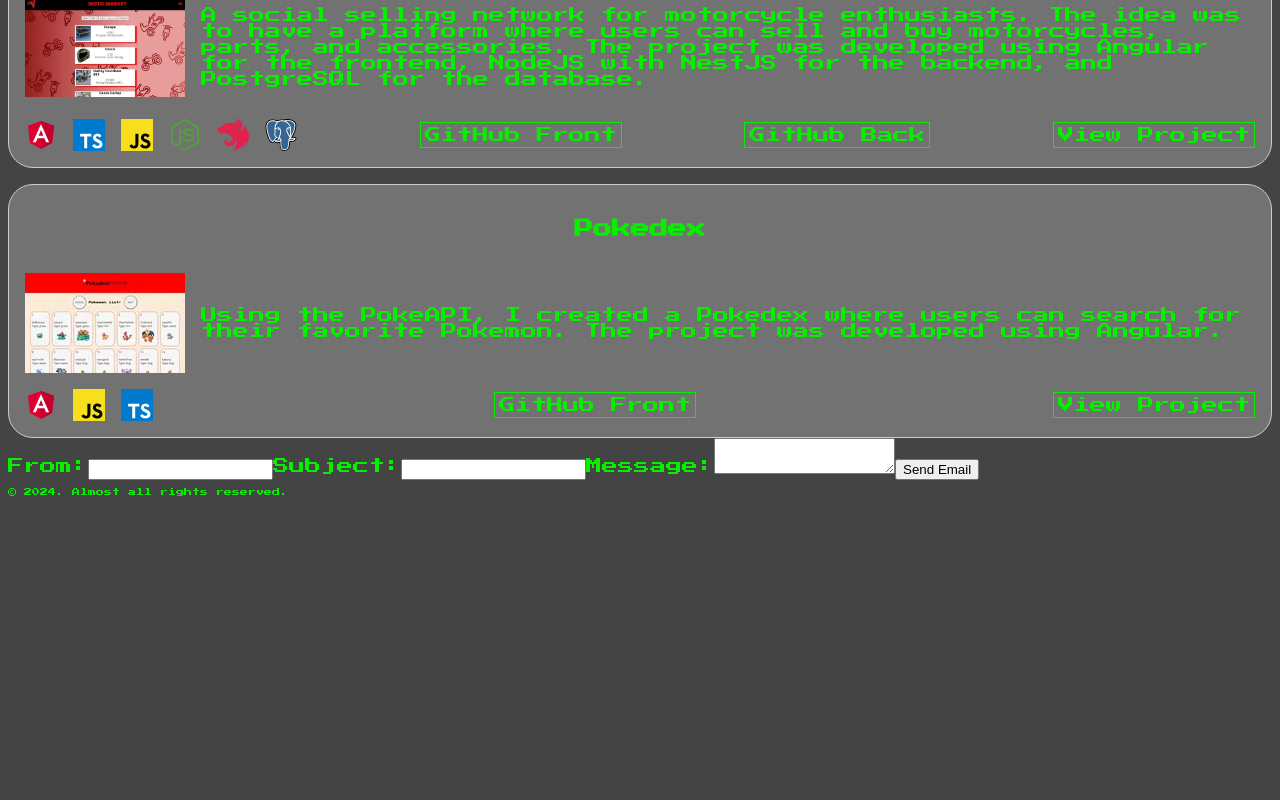
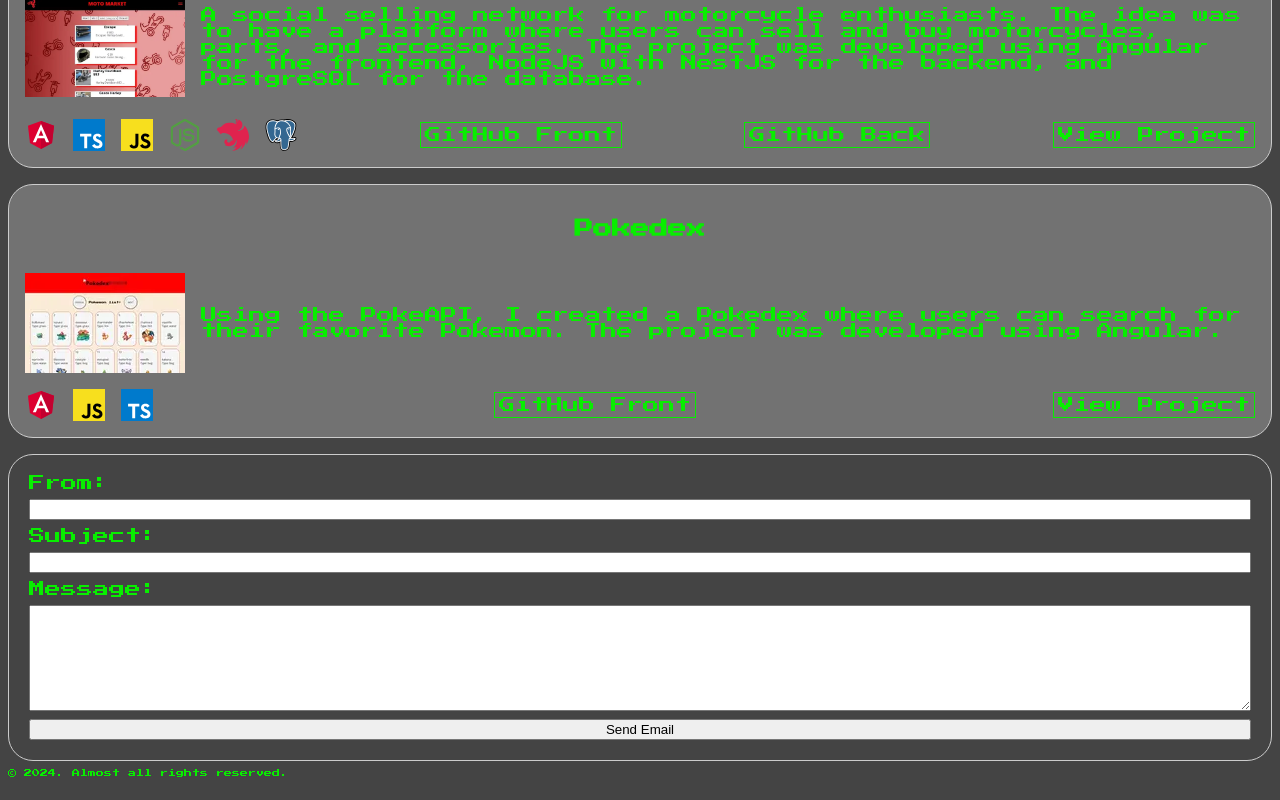
Before and after one commit to Malethik/portfolio, an Angular app: page / in a window 1280 px wide. Shown: the part 2515-3315 px from the top of the page. Before the commit the page ends 3019 px from the top, so only its background shows below. Built offline with nearby package versions, Linux system fonts and the light colour scheme; no server answers.

Commit message:
added css and ping service(wake up) for send email

```diff
--- a/src/app/app.component.ts
+++ b/src/app/app.component.ts
@@ -1,4 +1,4 @@
-import { Component } from '@angular/core';
+import { Component, OnInit, inject } from '@angular/core';
 import { HeaderComponent } from './header/header.component';
 import { FooterComponent } from './footer/footer.component';
 
@@ -7,6 +7,7 @@ import { ContacsComponent } from './contacs/contacs.component';
 import { WorkComponent } from './work/work.component';
 import { ProjectsComponent } from './projects/projects.component';
 import { StudyComponent } from './study/study.component';
+import { PingService } from './core/service/ping.service';
 
 @Component({
   selector: 'app-root',
@@ -23,4 +24,15 @@ import { StudyComponent } from './study/study.component';
   templateUrl: './app.component.html',
   styleUrl: './app.component.css',
 })
-export class AppComponent {}
+export class AppComponent implements OnInit {
+  //ping server for wake-up and permit use nodemailer
+  private ping = inject(PingService);
+
+  ngOnInit() {
+    this.ping.getPingServer().subscribe({
+      next: (response) => console.log('Server response:', response),
+      error: (error) => console.error('Error pinging server:', error),
+    });
+    this.ping.startPinging(840000);
+  }
+}
--- a/src/app/contacs/contacs.component.css
+++ b/src/app/contacs/contacs.component.css
@@ -0,0 +1,13 @@
+.form {
+  display: flex;
+  flex-direction: column;
+  margin: 0 auto;
+  margin-top: 16px;
+  padding: 20px;
+  border: 1px solid #ccc;
+  border-radius: 25px;
+  gap: 8px;
+  #text {
+    height: 100px;
+  }
+}
--- a/src/app/contacs/contacs.component.html
+++ b/src/app/contacs/contacs.component.html
@@ -1,5 +1,5 @@
 <section id="section5">
-  <form (ngSubmit)="sendEmail()">
+  <form  class="form" (ngSubmit)="sendEmail()">
     <label for="from">From:</label>
     <input id="from" [(ngModel)]="from" name="from" required />
 
--- /dev/null
+++ b/src/app/core/service/ping.service.ts
@@ -0,0 +1,26 @@
+import { HttpClient } from '@angular/common/http';
+import { Injectable } from '@angular/core';
+import { Observable, Subscription, interval, switchMap } from 'rxjs';
+
+@Injectable({
+  providedIn: 'root',
+})
+export class PingService {
+  private APIURL = 'https://motomarket.onrender.com';
+  private pingSubscription: Subscription | undefined;
+
+  constructor(private http: HttpClient) {}
+
+  getPingServer(): Observable<string> {
+    return this.http.get(this.APIURL, { responseType: 'text' });
+  }
+
+  startPinging(intervalTime: number = 840000): void {
+    this.pingSubscription = interval(intervalTime)
+      .pipe(switchMap(() => this.getPingServer()))
+      .subscribe({
+        next: (response) => console.log('Server response:', response),
+        error: (error) => console.error('Error pinging server:', error),
+      });
+  }
+}
--- a/src/styles.css
+++ b/src/styles.css
@@ -7,9 +7,8 @@ html {
   background-color: #444444;
   color: rgb(8, 238, 0);
   font-family: "PressStart2P-Regular", sans-serif;
-  padding-bottom: 150px;
+  padding-bottom: 15px;
   @media (width > 450px) {
-    padding-bottom: 0px;
   }
 }
 .framework {
```
Also changed, not shown: 1 other file (tests, documents, lock files or other folders).
